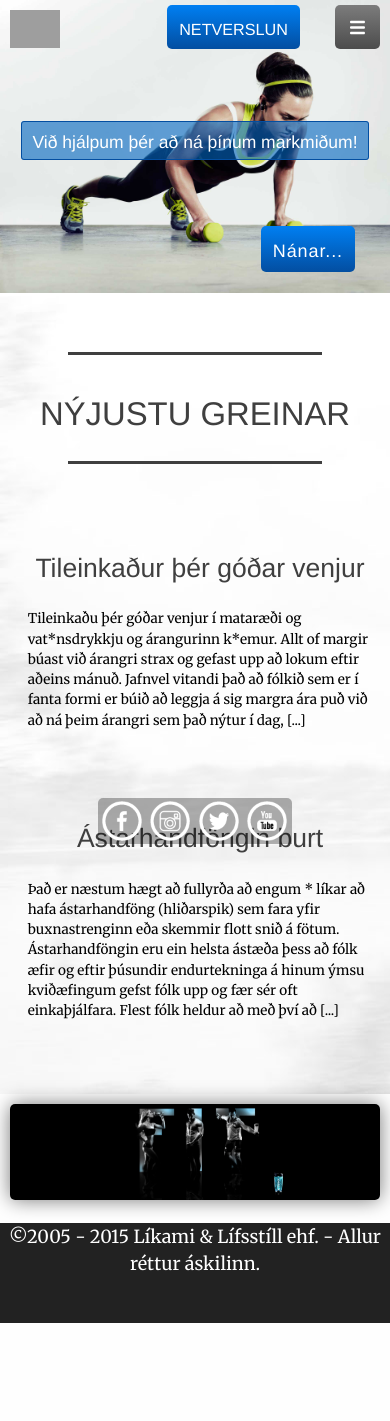
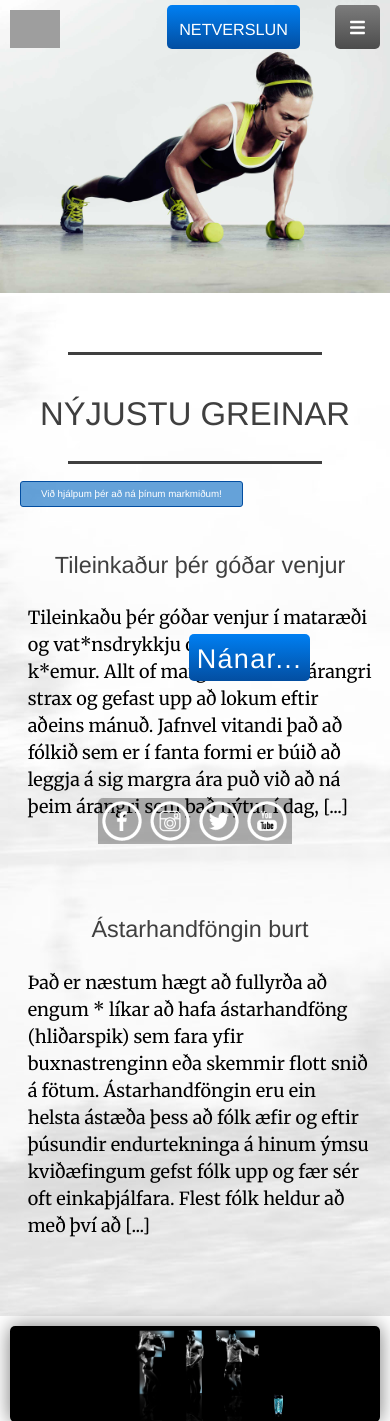
Before and after one commit to strengur/ammilis, a PHP site: page / in a window 390 px wide. Shown: the top 1421 px of the page. Before the commit the page ends 1323 px from the top, so only its background shows below. Run offline with PHP 8.4, Linux system fonts and the light colour scheme; some libraries are stand-ins or nearby versions; grey boxes are pictures that could not be loaded.

Commit message:
Commit before media changes

```diff
--- a/index.php
+++ b/index.php
@@ -8,18 +8,20 @@
 
 <!-- 			<img id="banner-headline-image-left" src="images/icons/left-side-logo-blue.png" alt="Vinstri hlið af LL logoi"> -->
 			<h1>
-				<span id="banner-headline-text">Við hjálpum þér að ná þínum markmiðum!</span>
+				Við hjálpum þér að ná þínum markmiðum!
 			</h1>
 <!-- 			<img id="banner-headline-image-right" src="images/icons/right-side-logo-blue.png" alt="Hægri hlið af LL logoi"> -->
 	</div>
 
-	<div class="banner-button-clearfix">
+
+
+</div>
+
+<div class="banner-button-clearfix">
 		<div class="banner-button">
 			<a href="#" class="banner-button-button button-blue-gradient button">Nánar...</a>
 		</div>
 	</div>
-
-</div>
 
 <div class="arrow-down-clearfix">
 	<div class="arrow-down">
--- a/js/main-java.js
+++ b/js/main-java.js
@@ -1,8 +1,8 @@
 //Show LL images and the text in between
 
-$("#banner-headline-image-left").delay(4000).fadeIn(1000);
-$("#banner-headline-text").delay(4300).fadeIn(1300);
-$("#banner-headline-image-right").delay(4600).fadeIn(1000);
+// $("#banner-headline-image-left").delay(3000).fadeIn(1000);
+$(".banner-headline").delay(2300).fadeIn(1300);
+// $("#banner-headline-image-right").delay(4600).fadeIn(1000);
 
 
 // Mobile version of main menu, dropdown menu
--- a/style.css
+++ b/style.css
@@ -94,19 +94,6 @@ h4 {
 
 .navigation-online-store a:visited {
 	color: #fff;
-}
-
-.banner-button {
-	position: absolute;
-	bottom: 4em;
-	right: 35px;
-	font-size: 1.6em;
-	z-index: 1000;
-}
-
-.banner-button-button {
-	padding: 15px 12px 11px 12px;
-	text-decoration: none;
 }
 
 .banner-button-button a:visited {
@@ -188,19 +175,9 @@ header {
 }
 
 .banner-headline {
+	display: none;
 	position: absolute;
 	width: 100%;
-	top: 50%;
-	margin-top: -29px;
-}
-
-
-#banner-headline-text {
-	display: none;
-	position: relative;
-	color: #fff;
-	font-family: helvetica, sans-serif;
-	font-weight: 300;
 	background: rgba(0,102,194,0.6);
 	border-radius: 3px;
 	border: 1px #034EA1 solid;
@@ -344,32 +321,6 @@ footer {
 	.navigation-mobile-menu-closed li:first-of-type {
 		display: none;
 	}
-
-	.banner-headline h1 {
-		font-size: 4.5vw;
-		text-align: center;
-	}
-
-	#banner-headline-text {
-		padding: 10px 10px 7px;
-	}
-
-	.banner-button-clearfix {
-		width: 100%;
-		position: absolute;
-
-	}
-
-	.banner-button {
-		position: absolute;
-		font-size: 1em;
-		font-weight: 300;
-		letter-spacing: 0.05em;
-/* 		right: 12px; */
-		bottom: 2em;
-		margin: auto;
-	}
-
 }
 
 @media screen and (max-width: 370px) {
@@ -425,7 +355,45 @@ footer {
 		font-weight: 300;
 		padding: 10px 0 5px 0;
 	}
+
+	.banner-headline {
+		top: 158px;
+		margin-left: 10px;
+		width: 150px;
+		padding: 7px 10px 7px 10px;
+	}
+
+	.banner-headline h1 {
+		font-size: 3.8vw;
+		color: #fff;
+		font-family: helvetica, sans-serif;
+		font-weight: 300;
+	}
+
+	.banner-button-clearfix {
+		position: absolute;
+		width: 100%;
+		top: 188px;
+		z-index: 100;
+	}
+
+	.banner-button {
+		position: absolute;
+		right: 10px;
+		font-size: 1em;
+		font-weight: 300;
+		letter-spacing: 0.05em;
+	}
+
+	.banner-button-button {
+		padding: 10px 8px 7px 8px;
+		text-decoration: none;
+	}
+
 }
+
+@media screen and (max-width: 650px) and (orientation: landscape) {
+	}
 
 @media screen and (max-width: 650px) {
 	header {
@@ -556,17 +527,46 @@ footer {
 
 }
 
-@media screen and (max-width: 778px) {
+@media screen and (max-width: 780px) {
+
+	.banner-headline {
+		top: 477px;
+		margin-left: 20px;
+		width: 350px;
+		padding: 0px 20px 0px 20px;
+	}
+
+	.banner-headline h1 {
+		font-size: 3.8vw;
+		color: #fcf;
+		font-family: helvetica, sans-serif;
+		font-weight: 300;
+	}
+
+	.banner-button-clearfix {
+		position: absolute;
+		width: 100%;
+		top: 645px;
+		z-index: 100;
+	}
 
 	.banner-button {
 		position: absolute;
-		z-index: 1000;
+		right: 80px;
+		font-size: 1.5em;
+		font-weight: 300;
+		letter-spacing: 0.05em;
+	}
+
+	.banner-button-button {
+		padding: 10px 8px 7px 8px;
+		text-decoration: none;
 	}
 
 	.article-column-one h1,
 	.article-column-two h1,
 	.article-column-three h1 {
-		font-size: 6.8vw;
+		font-size: 6vw;
 	}
 
 	.article-columns-logo-left,
@@ -589,9 +589,47 @@ footer {
 	}
 
 	.article-columns-content p {
-		font-size: 0.75em;
+		font-size: 1em;
 	}
 }
+
+@media screen and (max-width: 1034px) {
+	.banner-headline {
+		top: 481px;
+		margin-left: 20px;
+		width: auto;
+		padding: 0px 20px 0px 20px;
+	}
+
+	.banner-headline h1 {
+		font-size: 2.5vw;
+		color: #fff;
+		font-family: helvetica, sans-serif;
+		font-weight: 300;
+	}
+
+	.banner-button-clearfix {
+		position: absolute;
+		width: 100%;
+		top: 645px;
+		z-index: 100;
+	}
+
+	.banner-button {
+		position: absolute;
+		right: 80px;
+		font-size: 1.5em;
+		font-weight: 300;
+		letter-spacing: 0.05em;
+	}
+
+	.banner-button-button {
+		padding: 10px 8px 7px 8px;
+		text-decoration: none;
+	}
+
+}
+
 
 @media screen and (max-width: 1179px) {
 
```
Also changed, not shown: other parts of style.css (+39 -27 lines).
